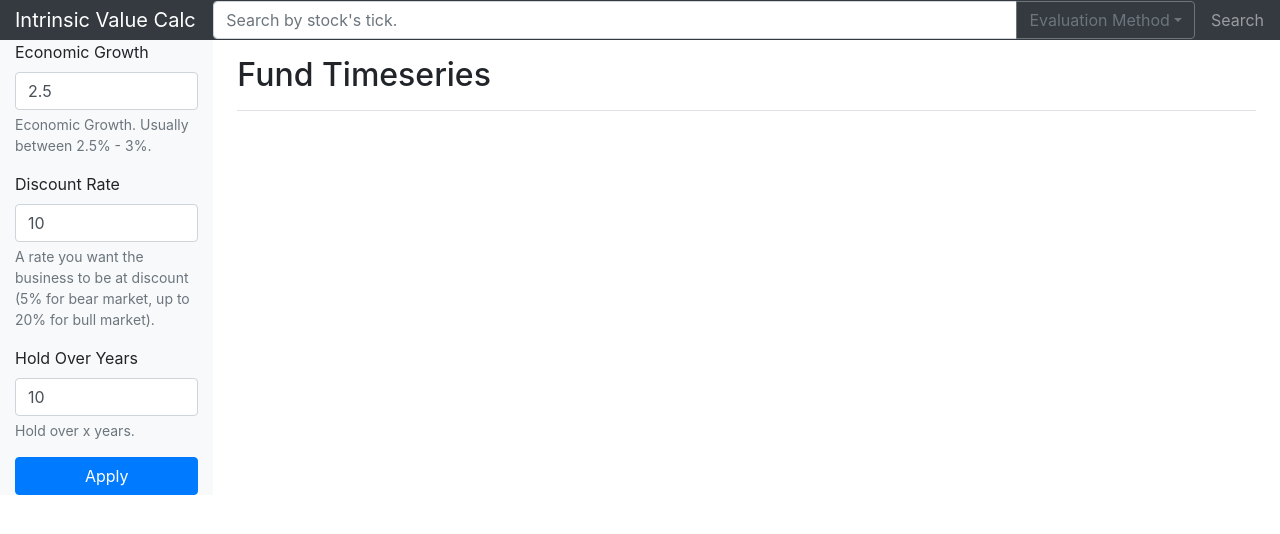
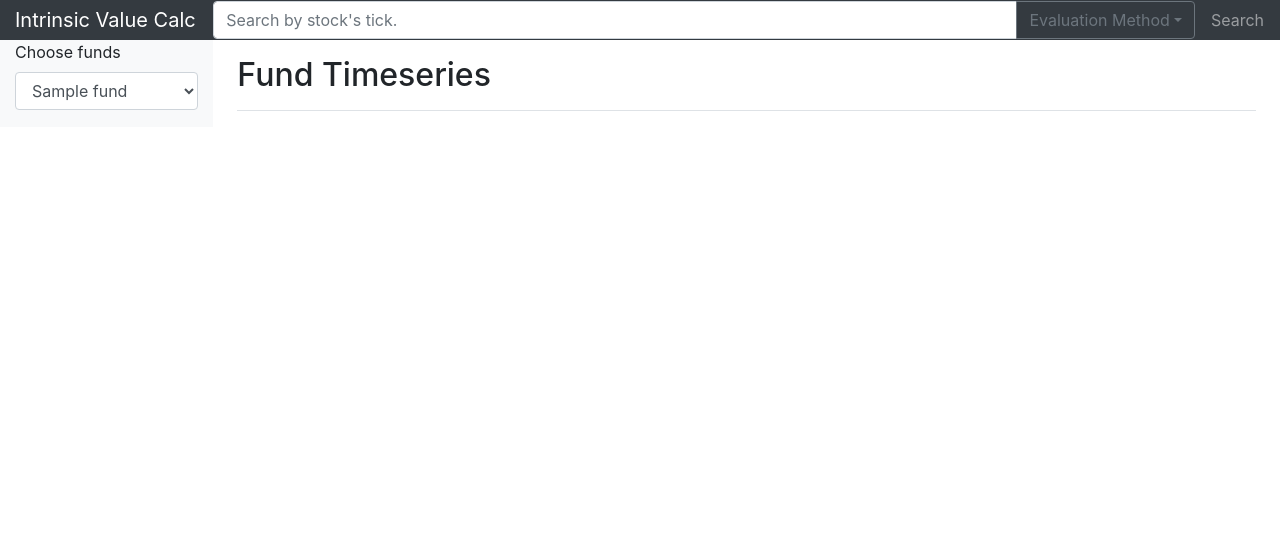
Before and after one commit to weronikazak/Intrinsic_Value, a Flask app: template Vanguard/templates/index.html in a window 1280 px wide. Shown: the top 534 px of the page. Run offline with Flask 2, Linux system fonts and the light colour scheme; the template is opened without the code that fills it: most values are stand-ins (such as "Sample title", 1, 10 or a date in 2020); some libraries are stand-ins or nearby versions.

Commit message:
Add select dropdown

```diff
--- a/Vanguard/app.py
+++ b/Vanguard/app.py
@@ -12,10 +12,10 @@ app = Flask(__name__)
 
 @app.route('/')
 def index():
-	fund = list(get_fund_list().keys())[0]
-	df = fund_download(fund)
+	fund_list = list(get_fund_list().keys())
+	df = fund_download(fund_list[0])
 	graph_line, graph_bar = create_plot(df)
-	return render_template('index.html', plot_line=graph_line, plot_bar=graph_bar)
+	return render_template('index.html', plot_line=graph_line, plot_bar=graph_bar, fund_list=fund_list)
 
 
 def create_plot(df):
--- a/Vanguard/templates/index.html
+++ b/Vanguard/templates/index.html
@@ -45,24 +45,13 @@
             <form>
 
               <div class="form-group">
-                <label for="economicGrowth">Economic Growth</label>
-                <input type="number" class="form-control" id="economicGrowth" name="economicGrowth" aria-describedby="economicGrowth" placeholder="Economic Growth" value="2.5">
-                <small class="form-text text-muted">Economic Growth. Usually between 2.5% - 3%.</small>
-              </div>
-
-              <div class="form-group">
-                <label for="discountRate">Discount Rate</label>
-                <input type="number" class="form-control" id="growthRate" placeholder="growthRate" value="10">
-                <small class="form-text text-muted">A rate you want the business to be at discount (5% for bear market, up to 20% for bull market).</small>
-              </div>
-
-              <div class="form-group">
-                <label for="holdYears">Hold Over Years</label>
-                <input type="number" class="form-control" id="holdYears" placeholder="holdYears" value="10">
-                <small class="form-text text-muted">Hold over x years.</small>
-              </div>
-
-              <button type="submit" class="btn btn-primary w-100">Apply</button>
+                <label for="funds">Choose funds</label>
+                <select class="form-control" aria-label="Fund labels" name="funds">
+                  {{ fund_list }}
+                  {% for fund in fund_list %}
+                    <option value="{{ fund }}">{{ fund }}</option>
+                  {% endfor %}
+                </select>
 
             </form>
           </div>
```
Also changed, not shown: 3 other files.
